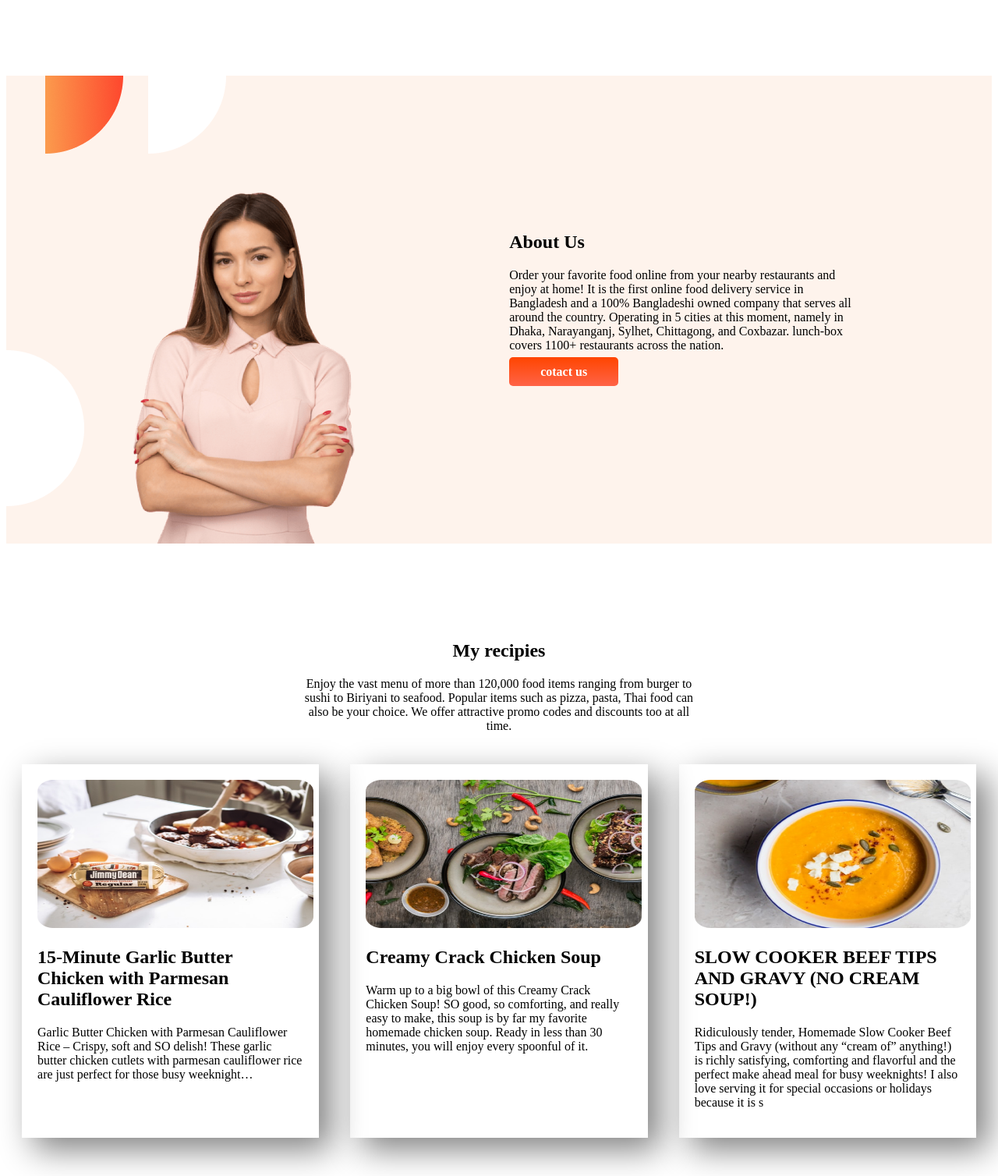
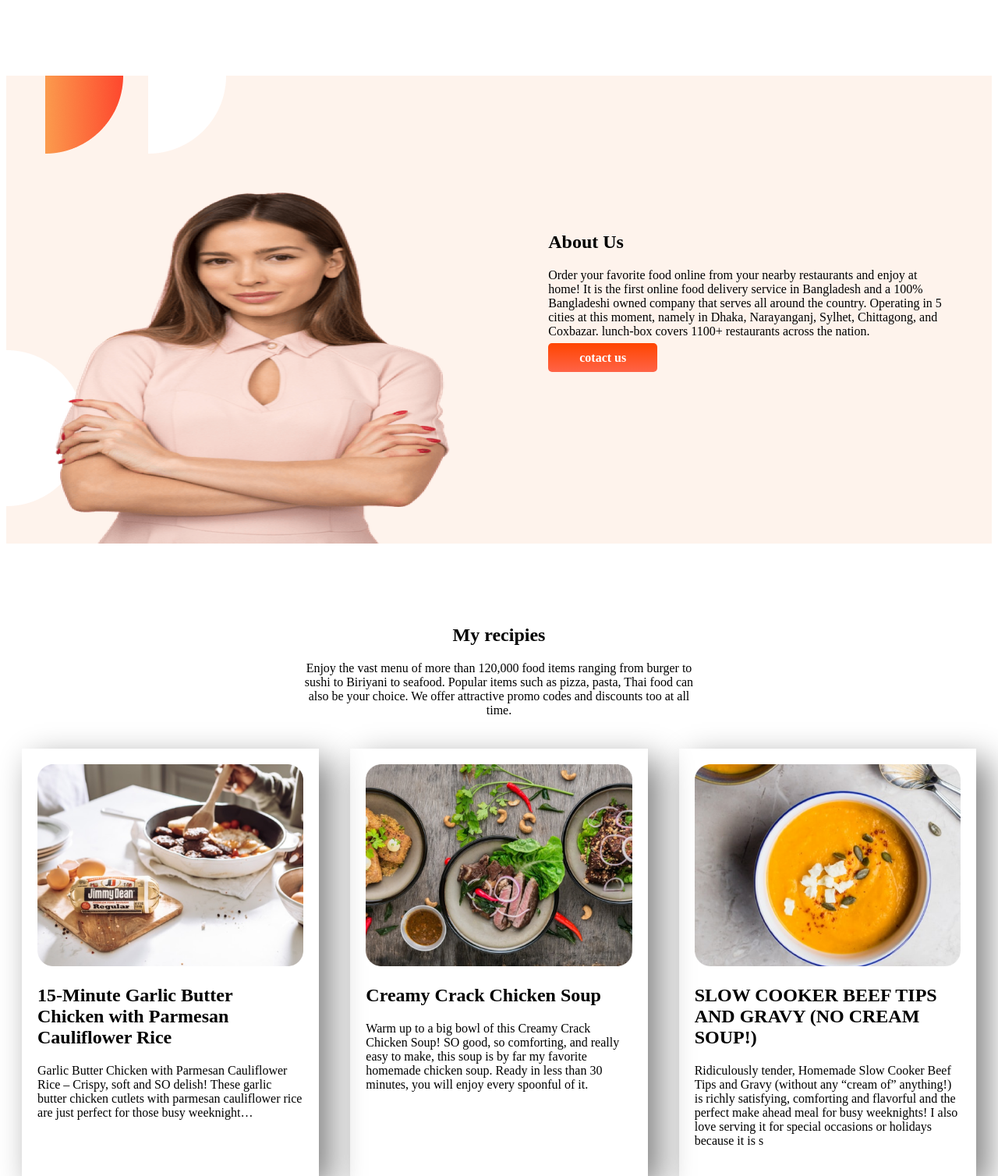
Before and after one commit to nasiruddin14/lunch-box, a plain HTML site: page index.html in a window 1280 px wide. Shown: the part 390-1898 px from the top of the page at 78% size. Drawn offline with Linux system fonts and the light colour scheme.

Commit message:
finised1

```diff
--- a/style.css
+++ b/style.css
@@ -1,11 +1,12 @@
 section{
     display: flex;
+    margin-bottom: 100px;
 }
 .half{
     width: 40%;
-    margin-left: 5%;
-    margin-right: 5%;
-    margin-bottom: 100px;
+    margin-left: auto;
+    margin-right: auto;
+
 }
 h1{
     font-size: 50px;
@@ -17,13 +18,16 @@ span{
     height: 375px;
 }
 #ppic2{
+    width: 100%;
     height: 450px;
     padding-top: 150px;
-    padding-left: 100px;
+
 }
 #about{
+    width: 40%;
     padding-top: 180px;
-    padding-right: 100px;
+    margin-left: 5%;
+    margin-right: 5%;
 }
 .bacgraound{
     background-image: url(image/ppic6.png);
@@ -54,8 +58,9 @@ span{
     box-shadow: 15px 15px 40px gray;
 }
 .resize{
-    width: 354px;
-    height: 190px;
+    width: 100%;
+    margin-left: auto;
+    margin-right: auto;
 }
 footer {
     width: 100%;
```
